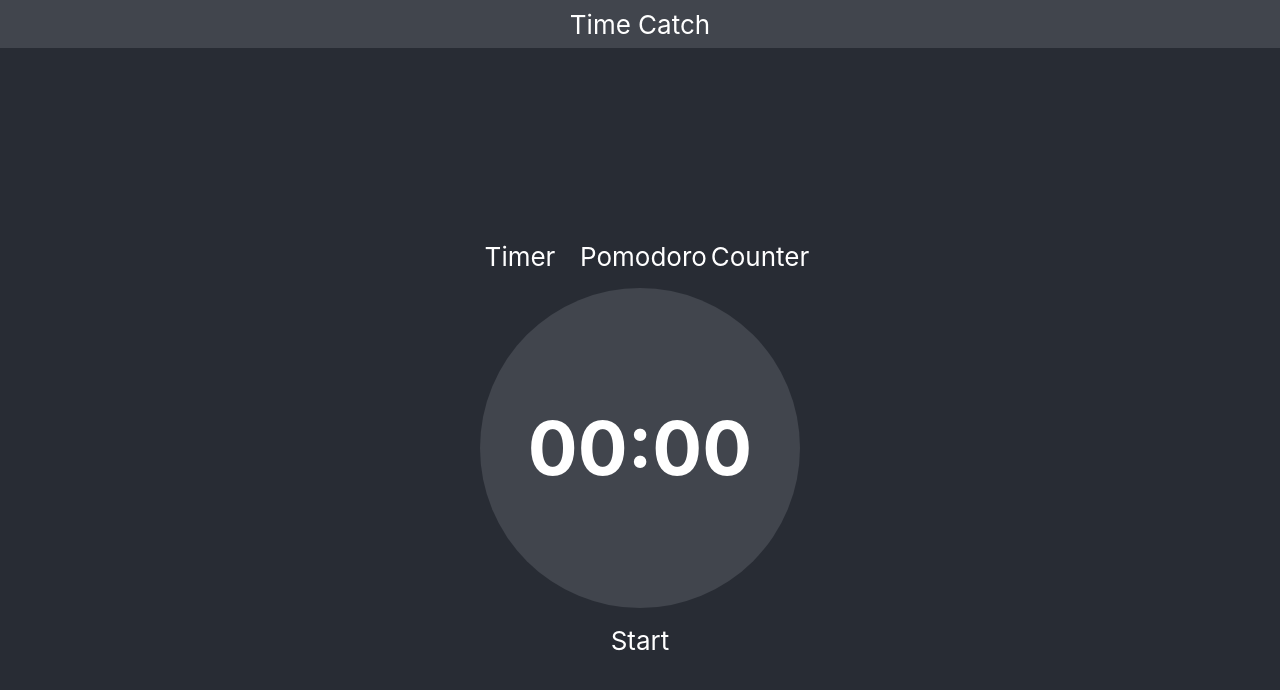
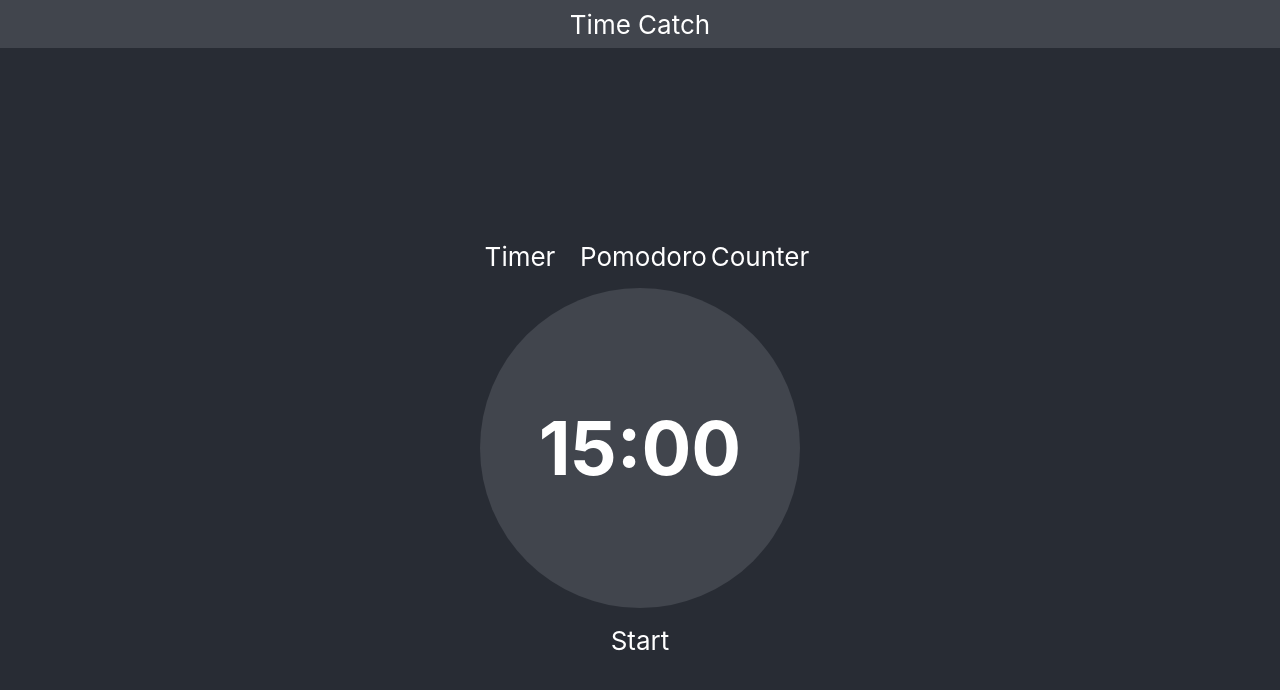
Before and after one commit to isadorabayma/time-catch, a React (Create React App) app: page / in a window 1280 px wide. Shown: the top 690 px of the page. Built offline with nearby package versions, Linux system fonts and the light colour scheme.

Commit message:
feat: Timer componet it works but dont stop wet

```diff
--- a/src/components/Timer.js
+++ b/src/components/Timer.js
@@ -6,9 +6,9 @@ class Timer extends Component {
         super();
         this.state = {
             seconds: 0,
-            minutes: 0,
+            minutes: 15,
             zSeconds: 0,
-            zMinutes: 0,
+            zMinutes: null,
             showStart: true,
             showPause: false,
             showStop: false,
@@ -21,32 +21,41 @@ class Timer extends Component {
         this.resumeTimer = this.resumeTimer.bind(this);
     }
 
-    componentDidUpdate(prevProps, prevState) {
-        if(prevState.seconds === 9 ) {
-            this.setState({
-                zSeconds: null,
-            })
-        }
-        if(prevState.seconds === 59 ) {
-            this.setState({
-                zSeconds: 0,
-                seconds: 0,
-                minutes: prevState.minutes + 1,
-
-            })
-        }
-        if(prevState.minutes === 9 ) {
-            this.setState({
-                zMinutes: null,
-            })
-        }
-    }
-
     startTimer() {
         this.intervalId = setInterval(() => {
+            const { seconds, minutes } = this.state
+            // if (seconds === 0 && minutes > 0) {
+            //     this.setState((prevState) => ({
+            //         seconds: 59,
+            //         zSeconds: null,
+            //         minutes: prevState.minutes - 1,
+            //     }));
+            // } else if (minutes < 10 && seconds > 10) {
+            //     this.setState((prevState) => ({
+            //         zMinutes: 0,
+            //         seconds: prevState.seconds - 1,
+            //     }));
+            // } else if (seconds > 10) {
+            //     this.setState((prevState) => ({
+            //         seconds: prevState.seconds - 1,
+            //     }));
+            // } else if (seconds > 0) {
+            //     this.setState((prevState) => ({
+            //         seconds: prevState.seconds - 1,
+            //         zSeconds: 0,
+            //     }));
+            // } else {
+            //     clearInterval(this.intervalId)
+            // };
             this.setState((prevState) => ({
-                seconds: prevState.seconds + 1,
+                seconds: prevState.seconds === 0 ? 59 : prevState.seconds - 1,
+                minutes: prevState.seconds === 0 ? prevState.minutes - 1 : prevState.minutes,
+                zSeconds: prevState.seconds === 0 ? null : (prevState.seconds === 10 ? 0 : prevState.zSeconds),
+                zMinutes: (prevState.minutes === 10 && prevState.seconds === 0) ? 0 : prevState.zMinutes,
             }));
+            if(minutes === 0 & seconds === 0) {
+                    clearInterval(this.intervalId)
+                };
         }, 1000);
         this.setState((prevState) => ({
             showStart: !prevState.showStart,
```
